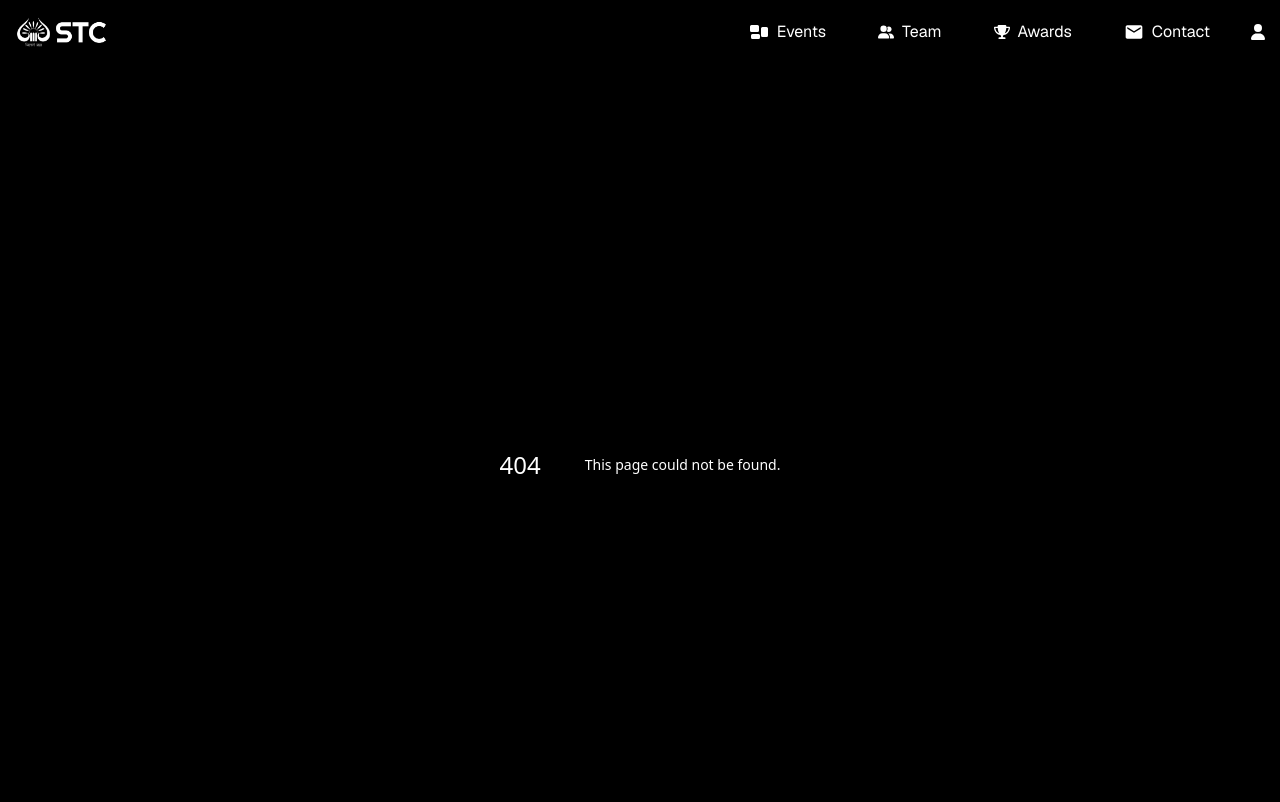
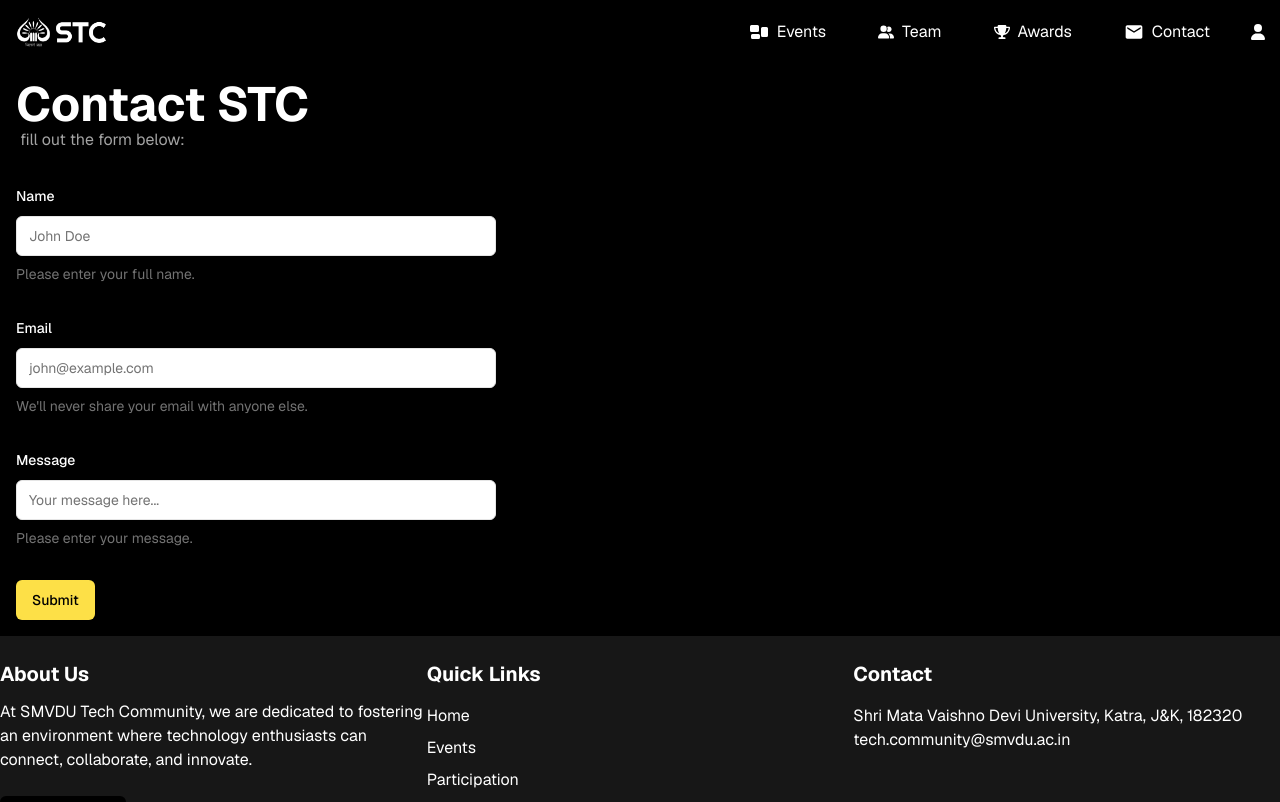
Before and after one commit to adityasays/stc-website, a Next.js app: page /contact in a window 1280 px wide. Before the commit this address had no page. Shown: the top 802 px of the page. Built offline with nearby package versions, Linux system fonts and the light colour scheme.

Commit message:
contact page added. server action need to be configured

```diff
--- a/package.json
+++ b/package.json
@@ -10,6 +10,8 @@
     "start": "next start"
   },
   "dependencies": {
+    "@hookform/resolvers": "^3.9.0",
+    "@radix-ui/react-label": "^2.1.0",
     "@radix-ui/react-slot": "^1.1.0",
     "@t3-oss/env-nextjs": "^0.10.1",
     "class-variance-authority": "^0.7.0",
@@ -19,10 +21,11 @@
     "next": "^14.2.4",
     "react": "^18.3.1",
     "react-dom": "^18.3.1",
+    "react-hook-form": "^7.53.0",
     "react-icons": "^5.3.0",
     "tailwind-merge": "^2.5.2",
     "tailwindcss-animate": "^1.0.7",
-    "zod": "^3.23.3"
+    "zod": "^3.23.8"
   },
   "devDependencies": {
     "@types/eslint": "^8.56.10",
--- /dev/null
+++ b/src/app/contact/page.tsx
@@ -0,0 +1,11 @@
+import { ContactForm } from "@/components/contact/ContactForm";
+
+export default function ContactPage() {
+  return (
+    <main className="max-w-7xl mx-auto">
+      <h1 className="text-5xl font-bold px-4 pt-4">Contact STC</h1>
+      <p className="px-5 pb-4 text-neutral-400">fill out the form below:</p>
+      <div className="p-4 max-w-lg"><ContactForm /></div>
+    </main>
+  );
+}
--- /dev/null
+++ b/src/components/contact/ContactForm.tsx
@@ -0,0 +1,112 @@
+'use client'
+
+import { zodResolver } from "@hookform/resolvers/zod"
+import { useForm } from "react-hook-form"
+import { z } from "zod"
+import { useTransition } from 'react'
+
+import { Button } from "@/components/ui/button"
+import {
+  Form,
+  FormControl,
+  FormDescription,
+  FormField,
+  FormItem,
+  FormLabel,
+  FormMessage,
+} from "@/components/ui/form"
+import { Input } from "@/components/ui/input"
+// import { addQuery } from '@/app/actions/addQuery'
+
+const formSchema = z.object({
+  name: z.string().min(2, {
+    message: "Name must be at least 2 characters.",
+  }),
+  email: z.string().email({
+    message: "Please enter a valid email address.",
+  }),
+  message: z.string().min(10, {
+    message: "Message must be at least 10 characters.",
+  }),
+})
+
+export function ContactForm() {
+  const [isPending, startTransition] = useTransition()
+  const form = useForm<z.infer<typeof formSchema>>({
+    resolver: zodResolver(formSchema),
+    defaultValues: {
+      name: "",
+      email: "",
+      message: "",
+    },
+  })
+
+  function onSubmit(values: z.infer<typeof formSchema>) {
+    startTransition(async () => {
+      try {
+        // await addQuery(values)
+        form.reset()
+      } catch (error) {
+        console.error('Failed to submit form:', error)
+      }
+    })
+  }
+
+  return (
+    <Form {...form}>
+      <form onSubmit={form.handleSubmit(onSubmit)} className="space-y-8">
+        <FormField
+          control={form.control}
+          name="name"
+          render={({ field }) => (
+            <FormItem>
+              <FormLabel>Name</FormLabel>
+              <FormControl>
+                <Input placeholder="John Doe" {...field} />
+              </FormControl>
+              <FormDescription>
+                Please enter your full name.
+              </FormDescription>
+              <FormMessage />
+            </FormItem>
+          )}
+        />
+        <FormField
+          control={form.control}
+          name="email"
+          render={({ field }) => (
+            <FormItem>
+              <FormLabel>Email</FormLabel>
+              <FormControl>
+                <Input type="email" placeholder="john@example.com" {...field} />
+              </FormControl>
+              <FormDescription>
+                We'll never share your email with anyone else.
+              </FormDescription>
+              <FormMessage />
+            </FormItem>
+          )}
+        />
+        <FormField
+          control={form.control}
+          name="message"
+          render={({ field }) => (
+            <FormItem>
+              <FormLabel>Message</FormLabel>
+              <FormControl>
+                <Input placeholder="Your message here..." {...field} />
+              </FormControl>
+              <FormDescription>
+                Please enter your message.
+              </FormDescription>
+              <FormMessage />
+            </FormItem>
+          )}
+        />
+        <Button type="submit" className="bg-yellow-300 text-black" disabled={isPending}>
+          {isPending ? 'Submitting...' : 'Submit'}
+        </Button>
+      </form>
+    </Form>
+  )
+}
--- /dev/null
+++ b/src/components/ui/form.tsx
@@ -0,0 +1,178 @@
+"use client"
+
+import * as React from "react"
+import * as LabelPrimitive from "@radix-ui/react-label"
+import { Slot } from "@radix-ui/react-slot"
+import {
+  Controller,
+  ControllerProps,
+  FieldPath,
+  FieldValues,
+  FormProvider,
+  useFormContext,
+} from "react-hook-form"
+
+import { cn } from "@/lib/utils"
+import { Label } from "@/components/ui/label"
+
+const Form = FormProvider
+
+type FormFieldContextValue<
+  TFieldValues extends FieldValues = FieldValues,
+  TName extends FieldPath<TFieldValues> = FieldPath<TFieldValues>
+> = {
+  name: TName
+}
+
+const FormFieldContext = React.createContext<FormFieldContextValue>(
+  {} as FormFieldContextValue
+)
+
+const FormField = <
+  TFieldValues extends FieldValues = FieldValues,
+  TName extends FieldPath<TFieldValues> = FieldPath<TFieldValues>
+>({
+  ...props
+}: ControllerProps<TFieldValues, TName>) => {
+  return (
+    <FormFieldContext.Provider value={{ name: props.name }}>
+      <Controller {...props} />
+    </FormFieldContext.Provider>
+  )
+}
+
+const useFormField = () => {
+  const fieldContext = React.useContext(FormFieldContext)
+  const itemContext = React.useContext(FormItemContext)
+  const { getFieldState, formState } = useFormContext()
+
+  const fieldState = getFieldState(fieldContext.name, formState)
+
+  if (!fieldContext) {
+    throw new Error("useFormField should be used within <FormField>")
+  }
+
+  const { id } = itemContext
+
+  return {
+    id,
+    name: fieldContext.name,
+    formItemId: `${id}-form-item`,
+    formDescriptionId: `${id}-form-item-description`,
+    formMessageId: `${id}-form-item-message`,
+    ...fieldState,
+  }
+}
+
+type FormItemContextValue = {
+  id: string
+}
+
+const FormItemContext = React.createContext<FormItemContextValue>(
+  {} as FormItemContextValue
+)
+
+const FormItem = React.forwardRef<
+  HTMLDivElement,
+  React.HTMLAttributes<HTMLDivElement>
+>(({ className, ...props }, ref) => {
+  const id = React.useId()
+
+  return (
+    <FormItemContext.Provider value={{ id }}>
+      <div ref={ref} className={cn("space-y-2", className)} {...props} />
+    </FormItemContext.Provider>
+  )
+})
+FormItem.displayName = "FormItem"
+
+const FormLabel = React.forwardRef<
+  React.ElementRef<typeof LabelPrimitive.Root>,
+  React.ComponentPropsWithoutRef<typeof LabelPrimitive.Root>
+>(({ className, ...props }, ref) => {
+  const { error, formItemId } = useFormField()
+
+  return (
+    <Label
+      ref={ref}
+      className={cn(error && "text-red-500 dark:text-red-900", className)}
+      htmlFor={formItemId}
+      {...props}
+    />
+  )
+})
+FormLabel.displayName = "FormLabel"
+
+const FormControl = React.forwardRef<
+  React.ElementRef<typeof Slot>,
+  React.ComponentPropsWithoutRef<typeof Slot>
+>(({ ...props }, ref) => {
+  const { error, formItemId, formDescriptionId, formMessageId } = useFormField()
+
+  return (
+    <Slot
+      ref={ref}
+      id={formItemId}
+      aria-describedby={
+        !error
+          ? `${formDescriptionId}`
+          : `${formDescriptionId} ${formMessageId}`
+      }
+      aria-invalid={!!error}
+      {...props}
+    />
+  )
+})
+FormControl.displayName = "FormControl"
+
+const FormDescription = React.forwardRef<
+  HTMLParagraphElement,
+  React.HTMLAttributes<HTMLParagraphElement>
+>(({ className, ...props }, ref) => {
+  const { formDescriptionId } = useFormField()
+
+  return (
+    <p
+      ref={ref}
+      id={formDescriptionId}
+      className={cn("text-sm text-neutral-500 dark:text-neutral-400", className)}
+      {...props}
+    />
+  )
+})
+FormDescription.displayName = "FormDescription"
+
+const FormMessage = React.forwardRef<
+  HTMLParagraphElement,
+  React.HTMLAttributes<HTMLParagraphElement>
+>(({ className, children, ...props }, ref) => {
+  const { error, formMessageId } = useFormField()
+  const body = error ? String(error?.message) : children
+
+  if (!body) {
+    return null
+  }
+
+  return (
+    <p
+      ref={ref}
+      id={formMessageId}
+      className={cn("text-sm font-medium text-red-500 dark:text-red-900", className)}
+      {...props}
+    >
+      {body}
+    </p>
+  )
+})
+FormMessage.displayName = "FormMessage"
+
+export {
+  useFormField,
+  Form,
+  FormItem,
+  FormLabel,
+  FormControl,
+  FormDescription,
+  FormMessage,
+  FormField,
+}
--- /dev/null
+++ b/src/components/ui/input.tsx
@@ -0,0 +1,25 @@
+import * as React from "react"
+
+import { cn } from "@/lib/utils"
+
+export interface InputProps
+  extends React.InputHTMLAttributes<HTMLInputElement> {}
+
+const Input = React.forwardRef<HTMLInputElement, InputProps>(
+  ({ className, type, ...props }, ref) => {
+    return (
+      <input
+        type={type}
+        className={cn(
+          "flex h-10 w-full rounded-md border border-neutral-200 bg-white px-3 py-2 text-sm ring-offset-white file:border-0 file:bg-transparent file:text-sm file:font-medium file:text-neutral-950 placeholder:text-neutral-500 focus-visible:outline-none focus-visible:ring-2 focus-visible:ring-neutral-950 focus-visible:ring-offset-2 disabled:cursor-not-allowed disabled:opacity-50 dark:border-neutral-800 dark:bg-neutral-950 dark:ring-offset-neutral-950 dark:file:text-neutral-50 dark:placeholder:text-neutral-400 dark:focus-visible:ring-neutral-300",
+          className
+        )}
+        ref={ref}
+        {...props}
+      />
+    )
+  }
+)
+Input.displayName = "Input"
+
+export { Input }
--- /dev/null
+++ b/src/components/ui/label.tsx
@@ -0,0 +1,26 @@
+"use client"
+
+import * as React from "react"
+import * as LabelPrimitive from "@radix-ui/react-label"
+import { cva, type VariantProps } from "class-variance-authority"
+
+import { cn } from "@/lib/utils"
+
+const labelVariants = cva(
+  "text-sm font-medium leading-none peer-disabled:cursor-not-allowed peer-disabled:opacity-70"
+)
+
+const Label = React.forwardRef<
+  React.ElementRef<typeof LabelPrimitive.Root>,
+  React.ComponentPropsWithoutRef<typeof LabelPrimitive.Root> &
+    VariantProps<typeof labelVariants>
+>(({ className, ...props }, ref) => (
+  <LabelPrimitive.Root
+    ref={ref}
+    className={cn(labelVariants(), className)}
+    {...props}
+  />
+))
+Label.displayName = LabelPrimitive.Root.displayName
+
+export { Label }
```
Also changed, not shown: 1 other file (tests, documents, lock files or other folders).
